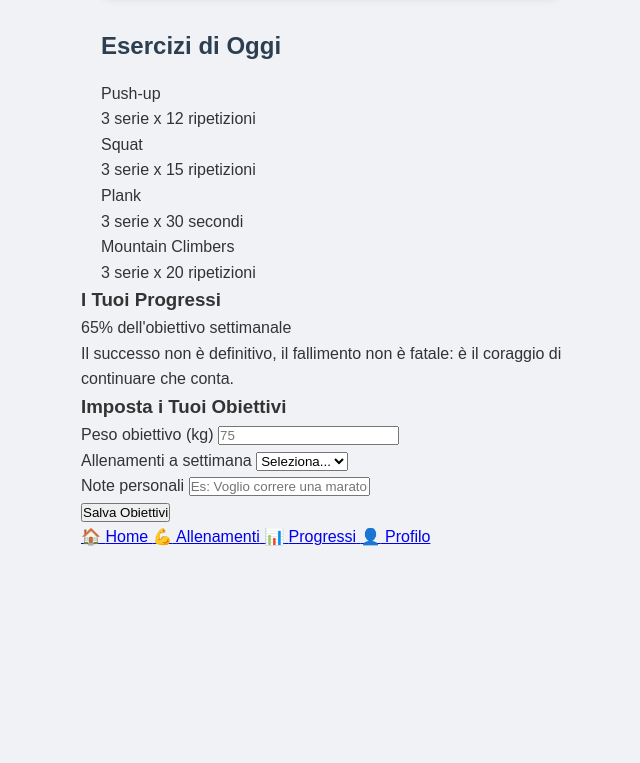
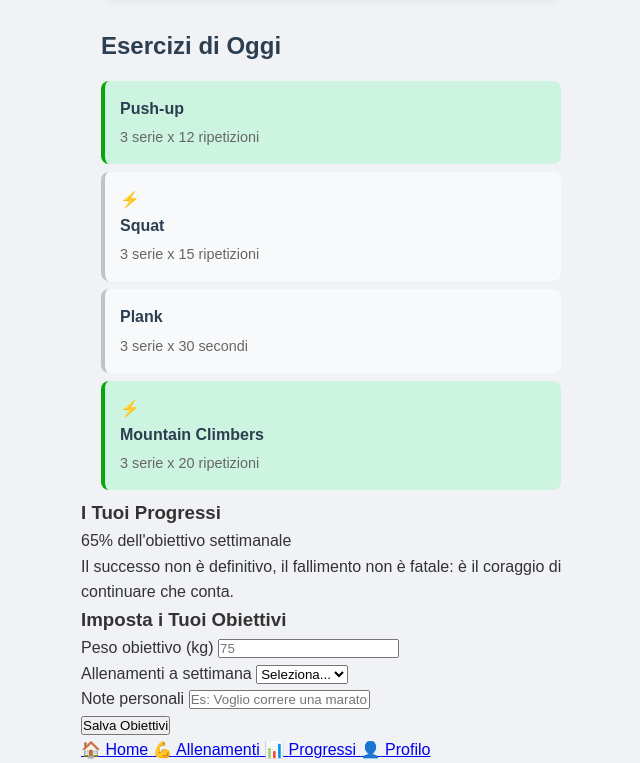
Before and after one commit to BelliaNino/htmlcss-fit-app, a plain HTML site: page index copia.html in a window 1280 px wide. Shown: the part 1213-1976 px from the top of the page, without its empty margins (309-949 px from the left). Before the commit the page ends 1763 px from the top, so only its background shows below. Drawn offline with Linux system fonts and the light colour scheme.

Commit message:
add background and icon at exercise item

```diff
--- a/solutions.css
+++ b/solutions.css
@@ -101,10 +101,11 @@ body {
 	position: relative;
 }
 
+/*add hover*/
 .workout-plan:hover {
     transform: translateY(-5px);
     box-shadow: 5% 5% 15% rgba(44, 44, 44, 0.545);
-    transition: 0.5s;
+    transition: all 0.5s;
 }
 
 .workout-plan:nth-of-type(2) {
@@ -157,3 +158,47 @@ body {
 	background: #e74c3c;
 	color: white;
 }
+
+/* Exercise List */
+.exercise-item {
+	background: #f8f9fa;
+	margin: 8px 0;
+	padding: 15px;
+	border-radius: 8px;
+	border-left: 4px solid #bdc3c7;
+}
+
+/* modified cards color */
+.exercise-item:nth-of-type(1) {
+    background-color: #84f5b353;
+    border-color: rgb(9, 168, 9);
+}
+
+.exercise-item:nth-of-type(4) {
+    background-color: #84f5b353;
+    border-color: rgb(9, 168, 9);
+}
+
+.exercise-name {
+	font-weight: bold;
+	color: #2c3e50;
+	margin-bottom: 5px;
+}
+
+/*flash icon*/
+.exercise-item:nth-of-type(2) .exercise-name::before {
+    content: "⚡️";
+    display: block;
+    font-size: 1rem;
+}
+
+.exercise-item:nth-of-type(4) .exercise-name::before {
+    content: "⚡️";
+    display: block;
+    font-size: 1rem;
+}
+
+.exercise-reps {
+	color: #666;
+	font-size: 0.9rem;
+}
```
